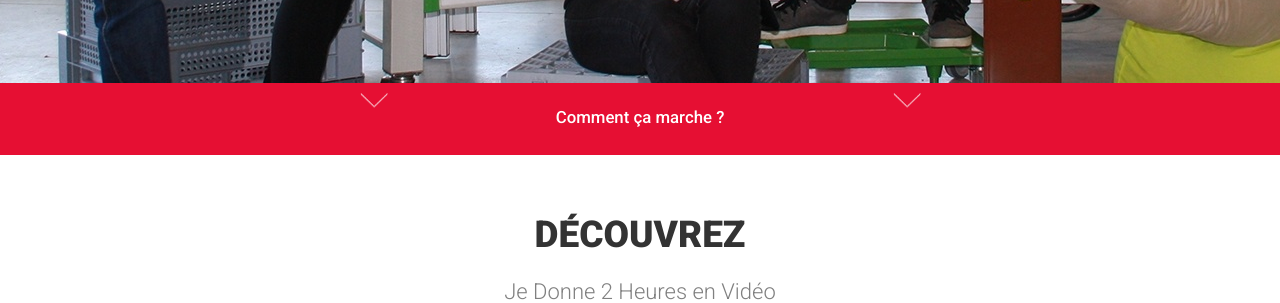
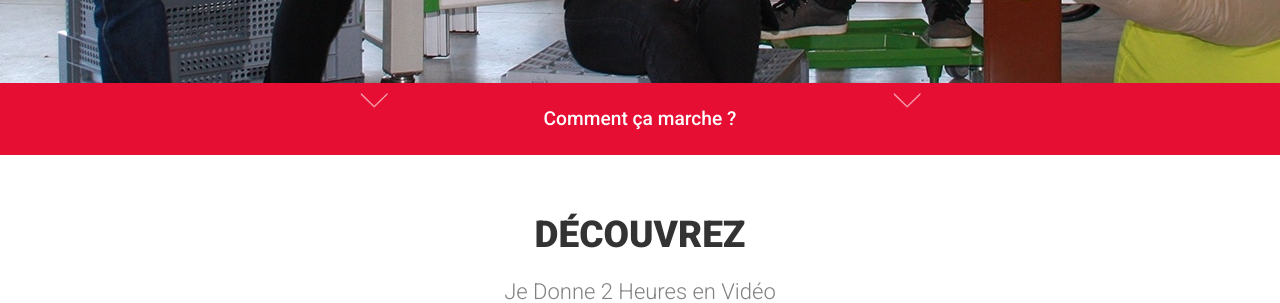
Before and after one commit to Fradou/lyon_0916_jedonne2heures, a Symfony app: template app/Resources/views/front/homepage.html.twig in a window 1280 px wide. Shown: the part 645-948 px from the top of the page. Run offline with Twig, Linux system fonts and the light colour scheme; the template is opened without the code that fills it, so the values that code supplies are empty; some libraries are stand-ins or nearby versions.

Commit message:
changed font-size comment ca marche homepage

```diff
--- a/web/css/main.css
+++ b/web/css/main.css
@@ -316,7 +316,7 @@ span {
 }
 
 .home_h3 h3{
-	font-size:2.1vh;
+	font-size:2.4vh;
 	padding-top: 10px;
 	font-weight: 500;
 }
```
